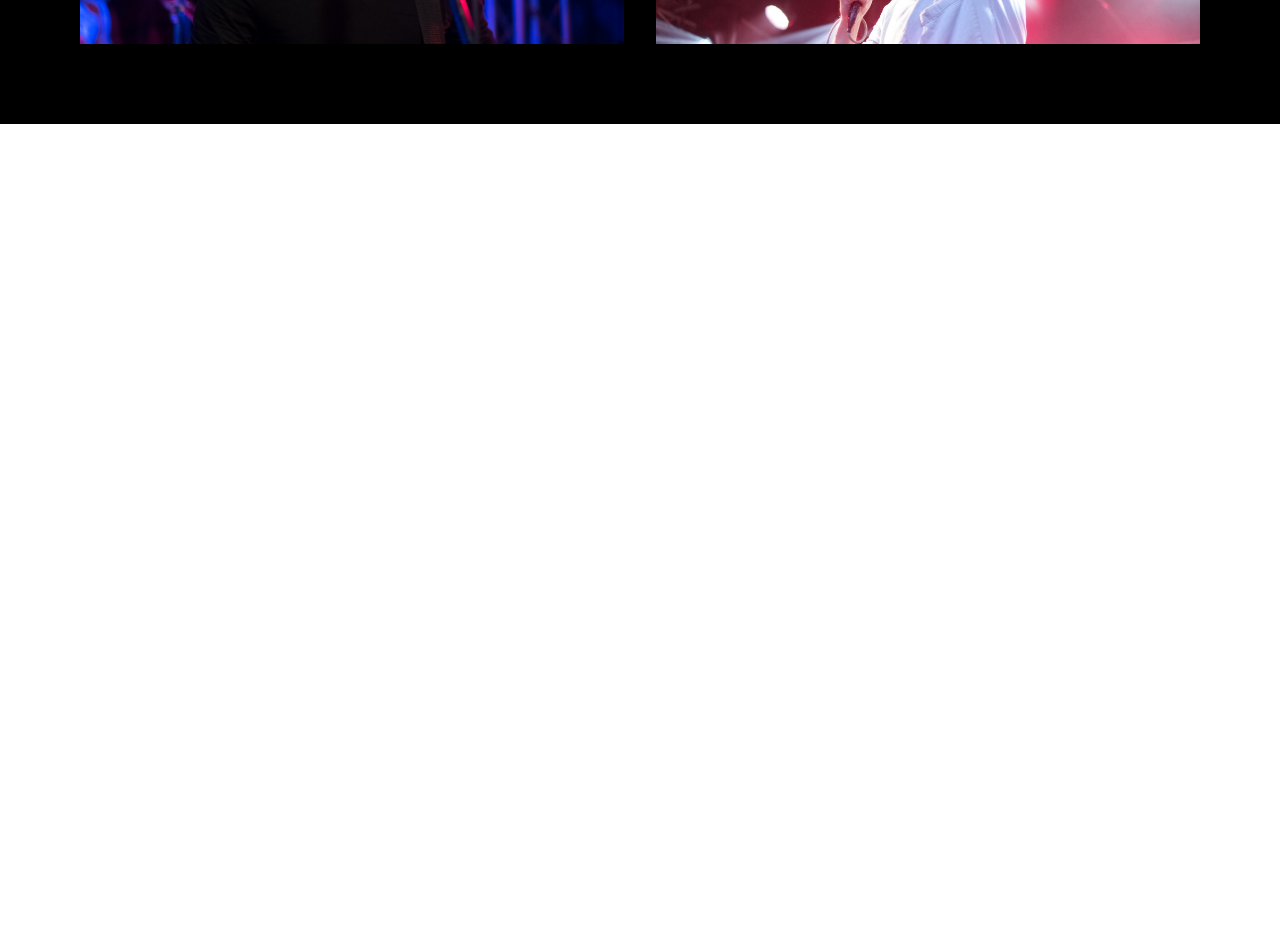
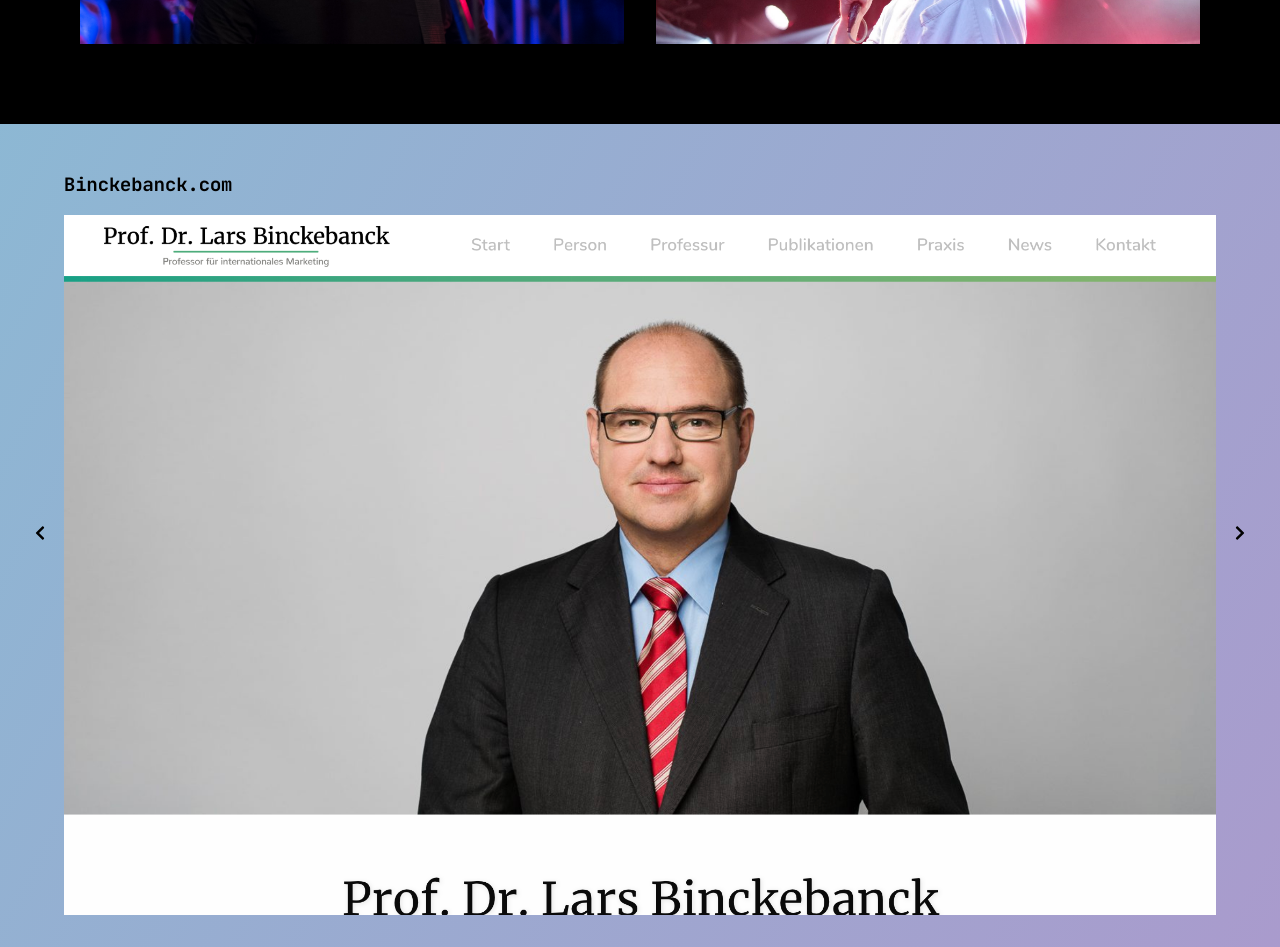
Before and after one commit to yanniz0r/Inseldu.de, a Next.js app: page / in a window 1280 px wide. Shown: the part 1560-2507 px from the top of the page. Before the commit the page ends 1684 px from the top, so only its background shows below. Built offline with nearby package versions, Linux system fonts and the light colour scheme; grey boxes are pictures that could not be loaded.

Commit message:
feat: references and slider

```diff
--- /dev/null
+++ b/components/slider.tsx
@@ -0,0 +1,49 @@
+import React, { FC, useState, Children } from "react";
+import styled from "styled-components";
+import { FaChevronLeft, FaChevronRight } from "react-icons/fa";
+
+export const Slide = styled.div`
+    width: 100%;
+    padding: 0 16px;
+`;
+
+const SliderWrapper = styled.div`
+    width: 100%;
+    position: relative;
+    align-items: center;
+    display: grid;
+    grid-template-columns: min-content auto min-content;
+    overflow: hidden;
+`;
+
+const SlideWrapper = styled.div<{ active: number }>`
+    display: flex;
+    align-items: center;
+    width: ${props => Children.count(props.children) * 100}%;
+    margin-left: -${props => props.active * 100}%;
+    transition: all 1.25s;
+`;
+
+export const Slider: FC = ({ children }) => {
+    const [activeSlide, setActiveSlide] = useState(0);
+
+    const previousSlide = () => {
+        setActiveSlide(activeSlide <= 0 ? Children.count(children) : activeSlide - 1);
+    }
+
+    const nextSlide = () => {
+        setActiveSlide((activeSlide + 1) % Children.count(children));
+    }
+
+    return <SliderWrapper>
+        <a onClick={previousSlide}>
+            <FaChevronLeft/>
+        </a>
+        <SlideWrapper active={activeSlide}>
+            {children}
+        </SlideWrapper>
+        <a onClick={nextSlide}>
+            <FaChevronRight/>
+        </a>
+    </SliderWrapper>
+}
--- a/pages/index.tsx
+++ b/pages/index.tsx
@@ -4,6 +4,7 @@ import { PseudoTyper } from '../components/pseudo-typer';
 import styled from 'styled-components';
 import { Social } from '../partials/social';
 import { Photos } from '../partials/photos';
+import { References } from '../partials/references';
 
 const FullSizeContainer = styled.div`
 	min-width: 100vw;
@@ -44,6 +45,7 @@ const Home = () => (
 			<Social/>
 		</FullSizeContainer>
 		<Photos/>
+		<References/>
 	</div>
 )
 
--- /dev/null
+++ b/partials/references.tsx
@@ -0,0 +1,35 @@
+import React from 'react';
+import { Slider, Slide } from '../components/slider';
+import styled from 'styled-components';
+
+const ReferencesWrapper = styled.div`
+    padding: 32px;
+`;
+
+const ReferenceImage = styled.img`
+    max-width: 100%;
+`;
+
+const ReferenceImageWrapper = styled.div`
+    max-height: 700px;
+    overflow: hidden;
+`;
+
+export const References = () => {
+    return <ReferencesWrapper>
+        <Slider>
+            <Slide>
+                <h3>Binckebanck.com</h3>
+                <ReferenceImageWrapper>
+                    <ReferenceImage src="/images/references/binckebanck.com_.png"/>
+                </ReferenceImageWrapper>
+            </Slide>
+            <Slide>
+                <h3>Mysticalsouls.com</h3>
+                <ReferenceImageWrapper>
+                    <ReferenceImage src="/images/references/mysticalsouls.de_.png"/>
+                </ReferenceImageWrapper>
+            </Slide>
+        </Slider>
+    </ReferencesWrapper>
+}
```
Also changed, not shown: public/images/references/binckebanck.com_.png (added), 1 other file (tests, documents, lock files or other folders).
